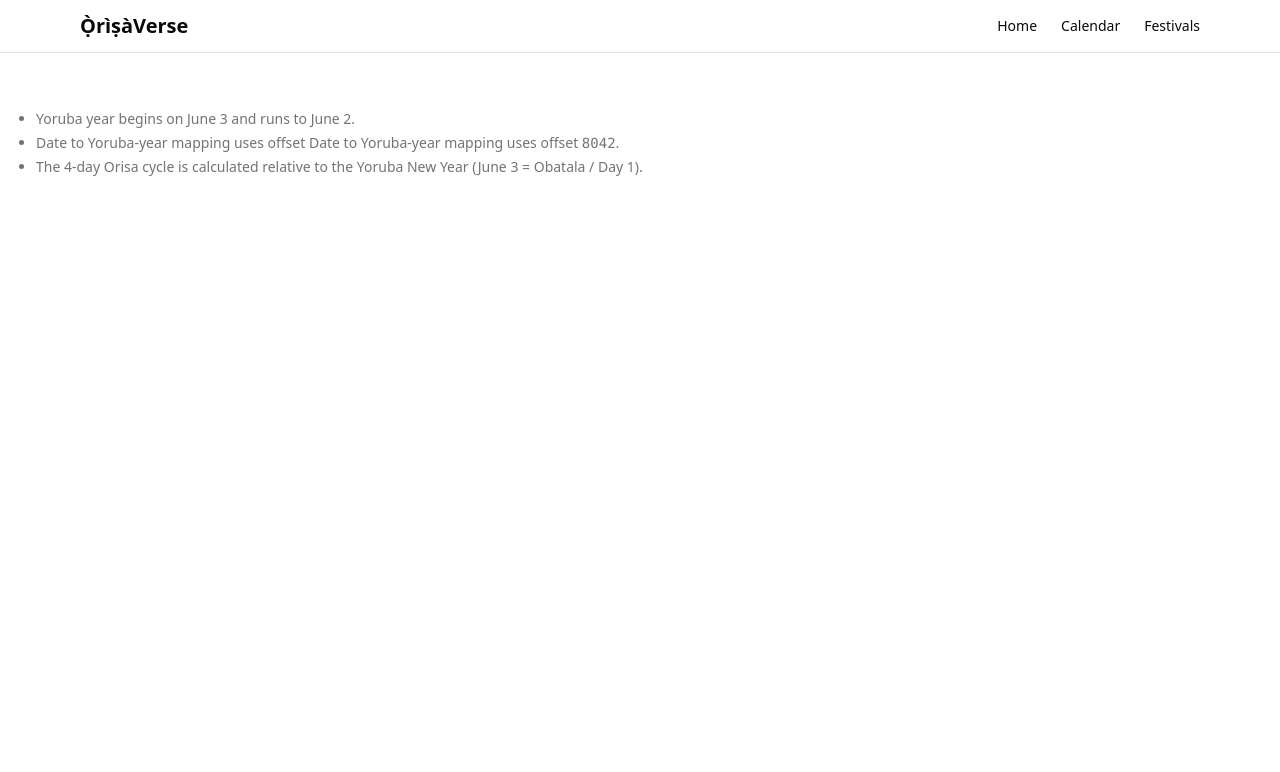
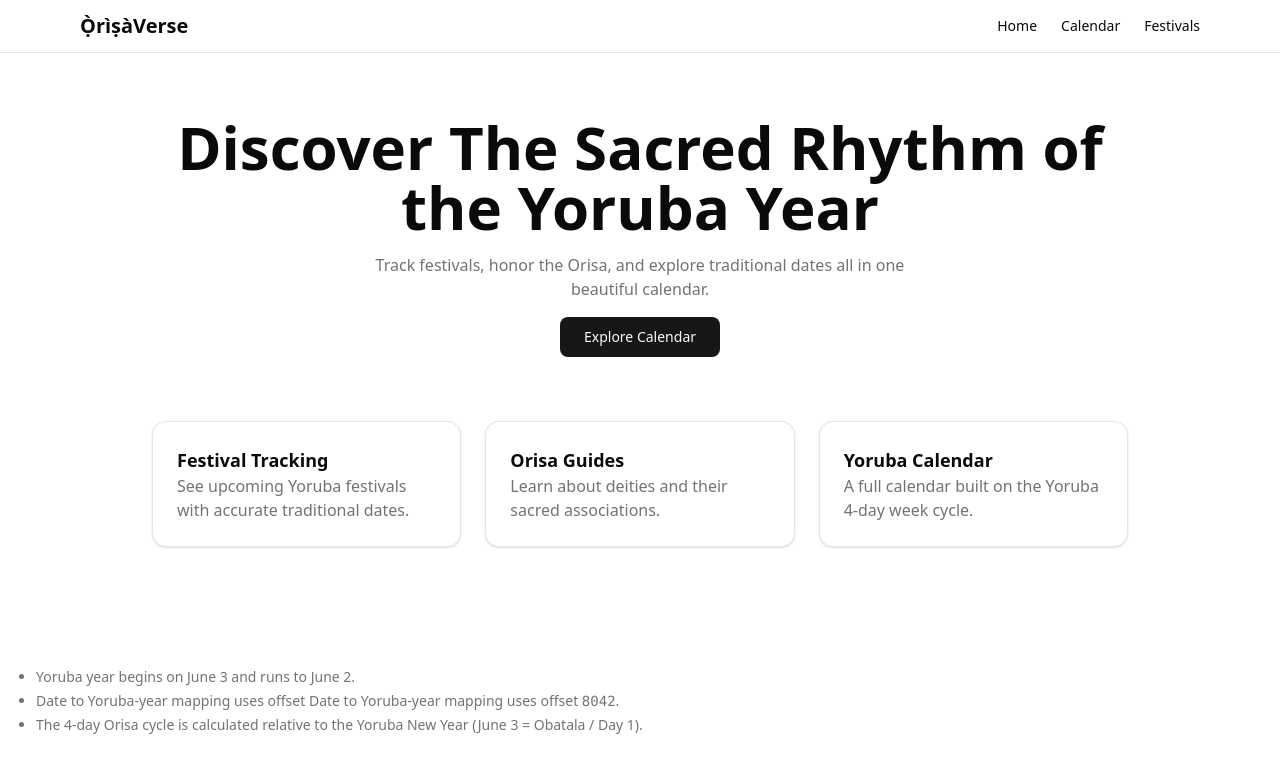
Before and after one commit to Follyb2810/yoruba_calendar, a Next.js app: page / in a window 1280 px wide. Before the commit this address had no page. Shown: the top 772 px of the page. Built offline with nearby package versions, Linux system fonts and the light colour scheme.

Commit message:
removing festival from the calendar arrya

```diff
--- a/app/calendar/_component/DayDialog.tsx
+++ b/app/calendar/_component/DayDialog.tsx
@@ -29,8 +29,8 @@ export const DayDialog: FC<DayDialogProps> = ({
       </DialogHeader>
       <ul className="list-disc pl-5 space-y-1 mt-2">
         {selectedDay &&
-          (dailyOrisas[selectedDay % 4 || 4] || []).map((o) => (
-            <li key={o}>{o}</li>
+          (dailyOrisas[selectedDay % 4 || 4] || []).map((orishaName) => (
+            <li key={orishaName}>{orishaName}</li>
           ))}
       </ul>
       <div className="mt-4 flex justify-end">
--- a/app/page.tsx
+++ b/app/page.tsx
@@ -1,14 +1,42 @@
-"use client";
+import { Button } from "@/components/ui/button";
 
-import { useRouter } from "next/navigation";
-import { useEffect } from "react";
+export default function Home() {
+  return (
+    <div className="max-w-5xl mx-auto px-6 py-16 space-y-16">
+      <section className="text-center space-y-4">
+        <h1 className="text-4xl md:text-6xl font-bold">
+          Discover The Sacred Rhythm of the Yoruba Year
+        </h1>
+        <p className="text-muted-foreground max-w-xl mx-auto">
+          Track festivals, honor the Orisa, and explore traditional dates all in
+          one beautiful calendar.
+        </p>
 
-export default function Page() {
-  const router = useRouter();
+        <Button asChild size="lg">
+          <a href="/calendar">Explore Calendar</a>
+        </Button>
+      </section>
 
-  useEffect(() => {
-    router.push("/calendar");
-  }, [router]);
-
-  return null;
+      <section className="grid md:grid-cols-3 gap-6">
+        <div className="p-6 border rounded-xl shadow-sm bg-card">
+          <h3 className="text-lg font-bold">Festival Tracking</h3>
+          <p className="text-muted-foreground">
+            See upcoming Yoruba festivals with accurate traditional dates.
+          </p>
+        </div>
+        <div className="p-6 border rounded-xl shadow-sm bg-card">
+          <h3 className="text-lg font-bold">Orisa Guides</h3>
+          <p className="text-muted-foreground">
+            Learn about deities and their sacred associations.
+          </p>
+        </div>
+        <div className="p-6 border rounded-xl shadow-sm bg-card">
+          <h3 className="text-lg font-bold">Yoruba Calendar</h3>
+          <p className="text-muted-foreground">
+            A full calendar built on the Yoruba 4-day week cycle.
+          </p>
+        </div>
+      </section>
+    </div>
+  );
 }
```
